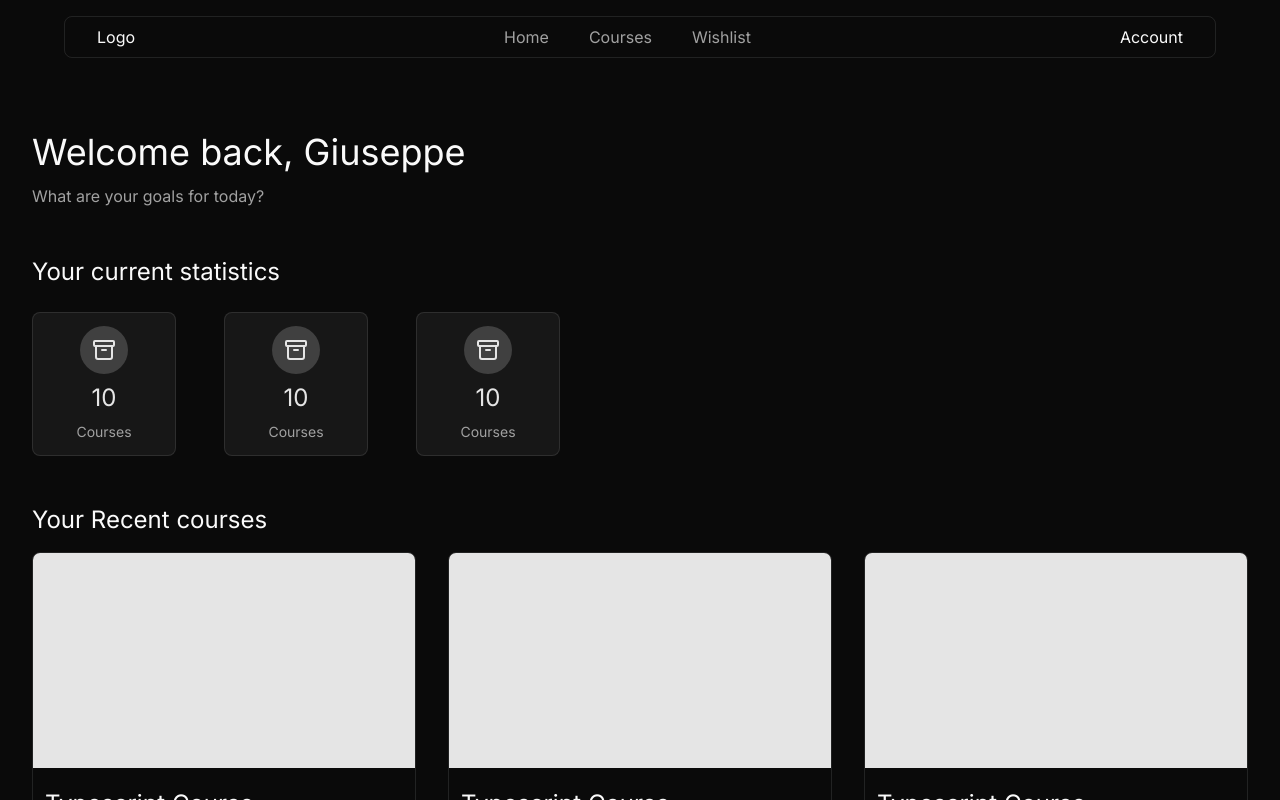
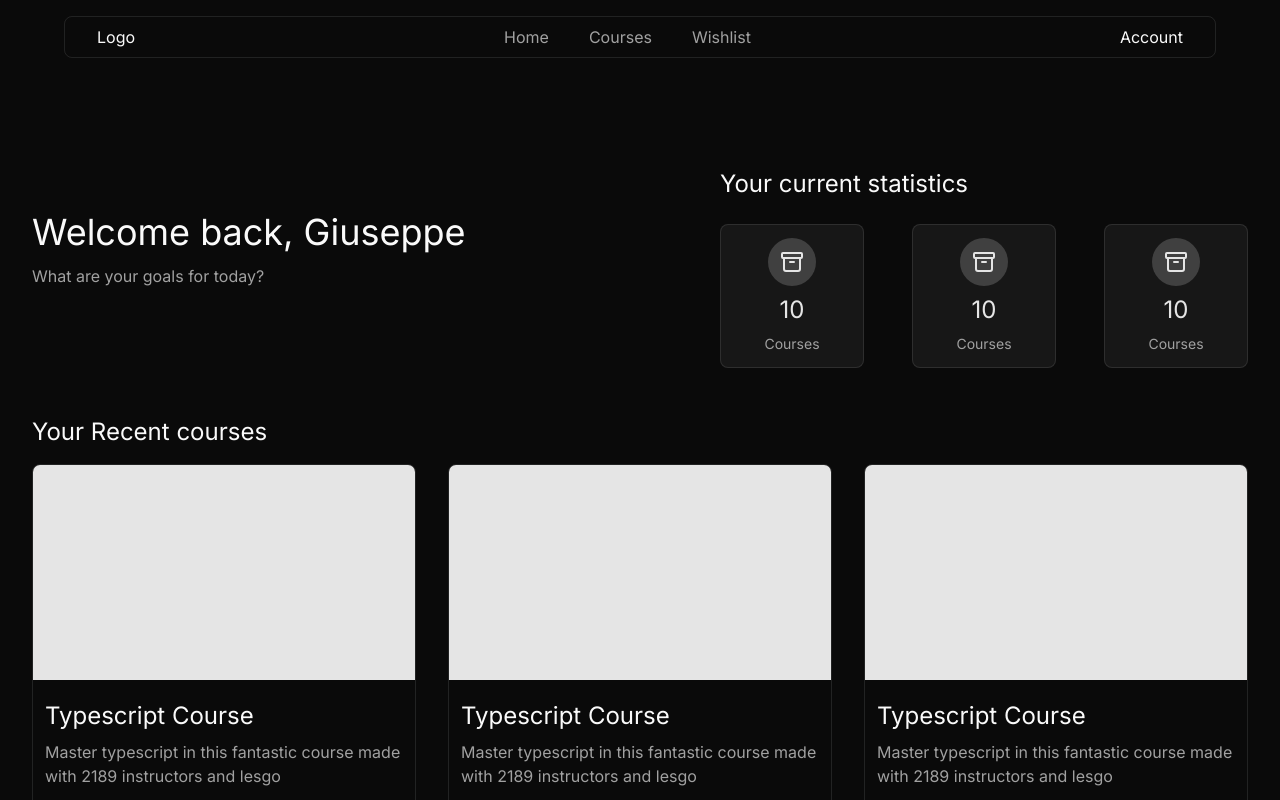
Before and after one commit to crstelli/codinglabs-lms, a Next.js app: page / in a window 1280 px wide. Shown: the top 800 px of the page. Built offline with nearby package versions, Linux system fonts and the light colour scheme.

Commit message:
Improved home layout.

```diff
--- a/app/page.tsx
+++ b/app/page.tsx
@@ -8,10 +8,14 @@ import { P } from "@/components/Typography/P";
 export default function page() {
   return (
     <>
-      <H1>Welcome back, Giuseppe</H1>
-      <P>What are your goals for today?</P>
+      <div className="flex items-center justify-between">
+        <div>
+          <H1>Welcome back, Giuseppe</H1>
+          <P>What are your goals for today?</P>
+        </div>
 
-      <StatisticsList />
+        <StatisticsList />
+      </div>
 
       <H2 className="mt-10">Your Recent courses</H2>
       <CoursesList />
```
